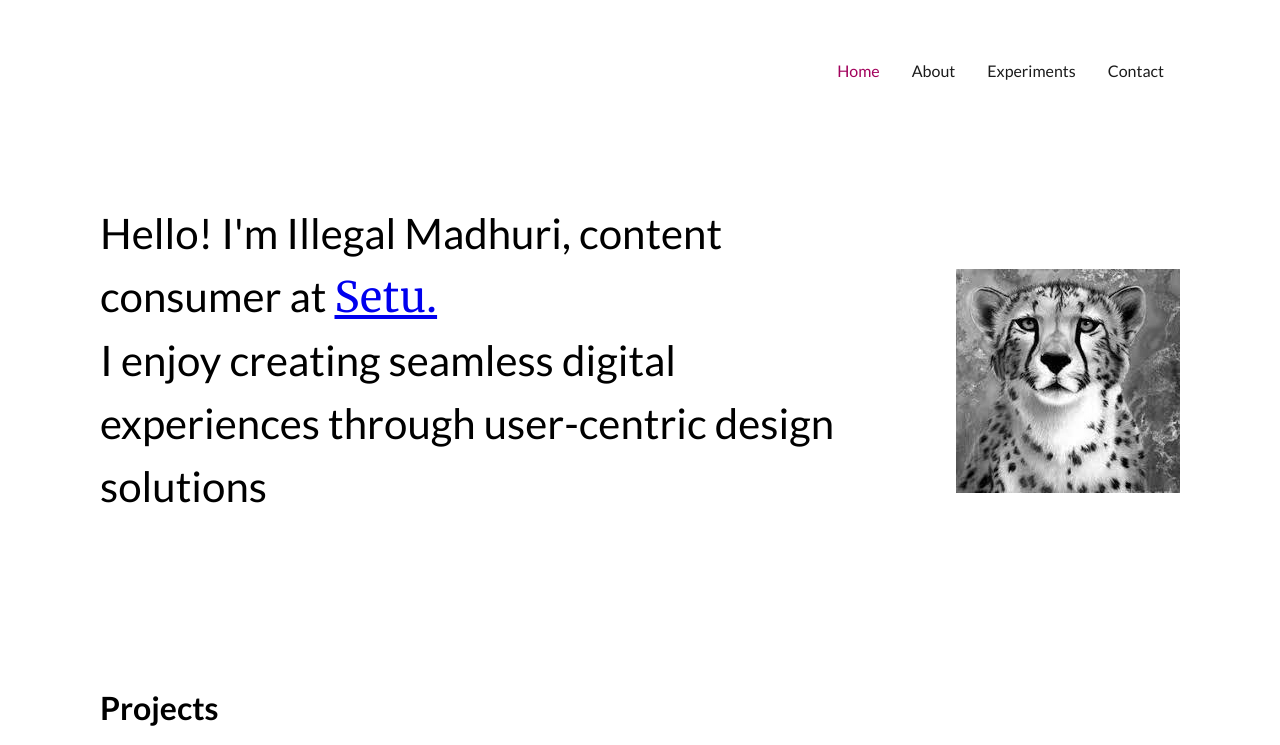
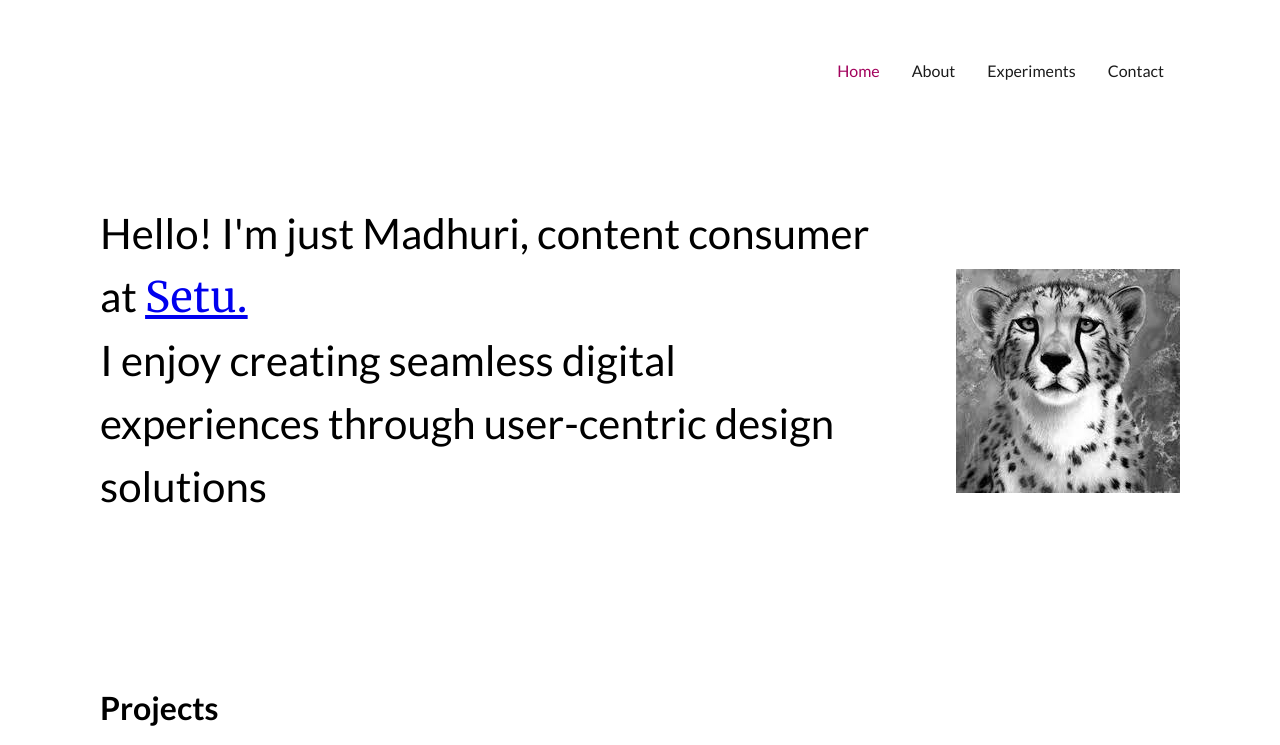
Before and after one commit to madhuri031996/madhuri-website, a plain HTML site: page index.html in a window 1280 px wide. Shown: the top 745 px of the page. Drawn offline with Linux system fonts and the light colour scheme.

Commit message:
Make change to intro text

```diff
--- a/index.html
+++ b/index.html
@@ -20,7 +20,7 @@
         <div class="intro">
             <div>
                 <div class="intro-content">
-                    <p> Hello! I'm Illegal Madhuri, content consumer at <span class="highlight"><a href="https://setu.co/"
+                    <p> Hello! I'm just Madhuri, content consumer at <span class="highlight"><a href="https://setu.co/"
                                 target="_blank">Setu.</a></span><br>I enjoy creating seamless digital experiences
                         through user-centric design solutions
                     </p>
```
